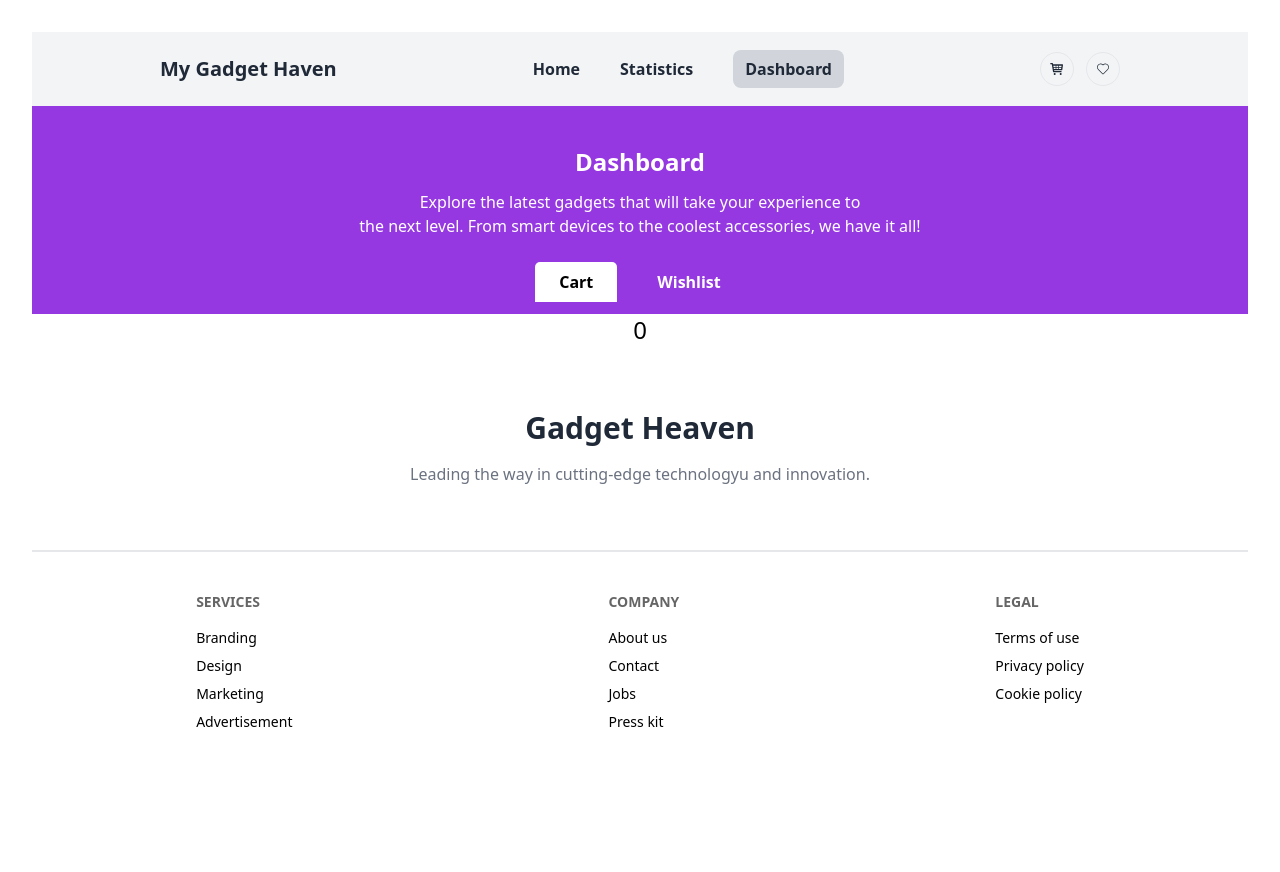
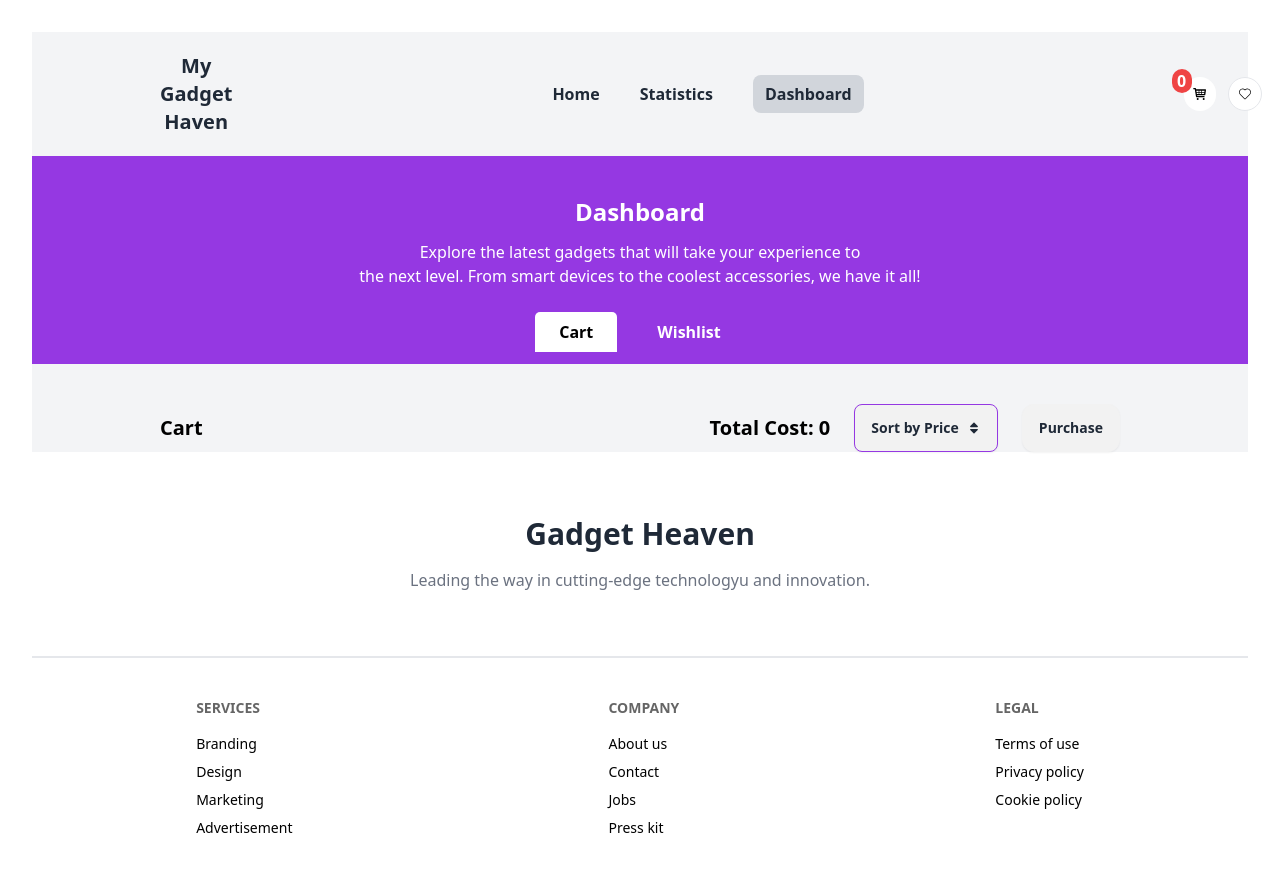
Before and after one commit to programming-hero-web-course-4/b10a8-gadget-heaven-mohammadamzad38, a React (Vite) app: page /dashboard in a window 1280 px wide. Shown: the top 872 px of the page. Before the commit the page ends 804 px from the top, so only its background shows below. Built offline with nearby package versions, Linux system fonts and the light colour scheme.

Commit message:
sort updaet

```diff
--- a/src/Components/H&F/Pages/Dashboard.jsx
+++ b/src/Components/H&F/Pages/Dashboard.jsx
@@ -1,16 +1,15 @@
 import React, { useEffect, useState } from "react";
-import { useLoaderData } from "react-router-dom";
+import { Link, useLoaderData } from "react-router-dom";
 import { Tab, Tabs, TabList, TabPanel } from "react-tabs";
 import "react-tabs/style/react-tabs.css";
 import { getStoreCartList } from "../localstore";
-
+import { FaSort } from "react-icons/fa";
 
 const Dashboard = () => {
 
   const [cartlist, setCartList] = useState([]);
   const allGadgets = useLoaderData();
 
-  console.log('aaaaaa', allGadgets)
   useEffect(() => {
     const storedCart = getStoreCartList();
     const gadgetCart = allGadgets.filter((gadget) =>
@@ -19,7 +18,13 @@ const Dashboard = () => {
     setCartList(gadgetCart);
   }, []);
 
-  console.log("cartlist", cartlist);
+  const handleSort = () =>{
+    const sortedList = [...cartlist].sort((a, b) => a.price - b.price)
+    setCartList(sortedList)
+  }
+
+  const totalPrice = cartlist.reduce((sum, item) => sum + item.price, 0)
+
   return (
     <div className="bg-[#9538E2] text-white">
       <h1 className="text-2xl font-bold pb-3 pt-10">Dashboard</h1>
@@ -36,14 +41,43 @@ const Dashboard = () => {
         </TabList>
 
         <TabPanel className="bg-white">
-          <h2 className="text-2xl text-black">{cartlist.length}</h2>
-          {
-            cartlist.map((gadget) => <div className="text-black">
-              <img src={gadget.product_image} alt="" />
-              <h1 className="text-black">{gadget.product_title}</h1>
-              <p>{gadget.description}</p>
-            </div>)
-          }
+          <div className="bg-gray-100 pt-10 ">
+            <div className="text-black mx-32 items-center flex justify-between">
+              <p className="text-xl font-bold ">Cart</p>
+              <div className="flex items-center gap-6">
+                <p className="text-xl font-bold">
+                  Total Cost: {totalPrice}
+                </p>
+                <Link className="">
+                  <button onClick={handleSort} className="btn border-[#9538E2] flex items-center gap-2">
+                    <span>Sort by Price </span>
+                    <FaSort />
+                  </button>
+                </Link>
+                <Link>
+                  <button className="btn rounded-xl"> Purchase</button>
+                </Link>
+              </div>
+            </div>
+          </div>
+          {cartlist.map((gadget) => (
+            <section className="bg-gray-100 p-6">
+              <div className="text-black flex gap-10 text-start items-center mx-32 bg-white p-8 rounded-xl ">
+                <img
+                  className="object-cover w-52 rounded-2xl"
+                  src={gadget.product_image}
+                  alt=""
+                />
+                <div className="space-y-2">
+                  <h1 className="text-black text-xl font-bold">
+                    {gadget.product_title}
+                  </h1>
+                  <p>{gadget.description}</p>
+                  <p className="font-bold">Price: {gadget.price}</p>
+                </div>
+              </div>
+            </section>
+          ))}
         </TabPanel>
 
         <TabPanel className="bg-white ">
--- a/src/Components/H&F/localstore.js
+++ b/src/Components/H&F/localstore.js
@@ -13,11 +13,15 @@ const getStoreCartList = () =>{
 
 const stopDuplicateCart = (product_id) =>{
     const storedcart = getStoreCartList();
-
-    storedcart.push(product_id)
+    if(storedcart.includes(product_id)){
+        toast ('Product already Added !')
+    }
+    else{
+        storedcart.push(product_id)
     const cartstoredliststrng = JSON.stringify(storedcart)
     localStorage.setItem("add-cart", cartstoredliststrng)
     toast ('Product added')
+    }
 }
 
 
--- a/src/Components/Home/NavBar.jsx
+++ b/src/Components/Home/NavBar.jsx
@@ -1,14 +1,23 @@
-import React from 'react';
+import React, { useEffect, useState } from 'react';
 import { TiShoppingCart } from "react-icons/ti";
 import { CiHeart } from "react-icons/ci";
 import { NavLink, useLocation } from 'react-router-dom';
+import { getStoreCartList } from '../H&F/localstore';
 
 
 const NavBar = () => {
     const location = useLocation();
-    const homeColor = location.pathname === "/" ? "bg-[#9538E2] text-white      " : ""
+    const homeColor = location.pathname === "/" ? "bg-[#9538E2] text-white" : "" ;
+    const [cartLength, setCartLength] = useState();
+    useEffect(() => {
+        const storeLength = getStoreCartList();
+        setCartLength(storeLength.length);
+    }, [localStorage]);
+    // const handCartLength = () =>{
+
+    // }
     return (
-        <div className={`flex items-center justify-between px-32 p-5 rounded-t-3xl ${homeColor}`}>
+        <div className={`flex items-center gap-80 sticky justify-between px-32 p-5 rounded-t-3xl ${homeColor}`}>
             <h1 className='text-xl font-bold '>My Gadget Haven</h1>
             <ul className='space-x-10 font-bold '>
                 <NavLink className={({isActive}) => isActive ? "bg-gray-300 px-3 py-2 text-black rounded-lg" : "/"} to='/'>Home</NavLink>
@@ -16,8 +25,8 @@ const NavBar = () => {
                 <NavLink className={({isActive}) => isActive ? "bg-gray-300 px-3 py-2 rounded-lg" : "/dashboard"} to='/dashboard'>Dashboard</NavLink>
             </ul>
             <div className='flex space-x-3 '>
-               <button className='border rounded-full p-2'><TiShoppingCart/></button>
-               <button className='border rounded-full p-2'><CiHeart/></button>
+               <button className='border-black bg-white relative rounded-full p-2 text-black'><TiShoppingCart/><span className='absolute -top-2 -left-3 text-white font-bold w-5 rounded-full  bg-red-500'>{cartLength}</span></button>
+               <button className='border rounded-full p-2 text-black bg-white'><CiHeart/></button>
             </div>
         </div>
     );
```
